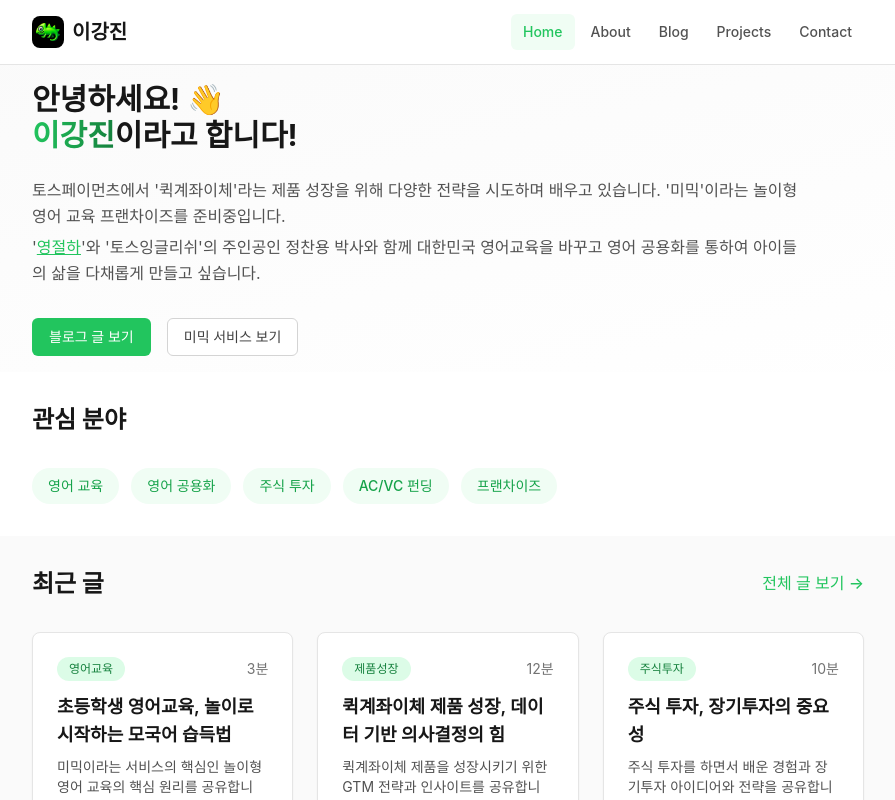
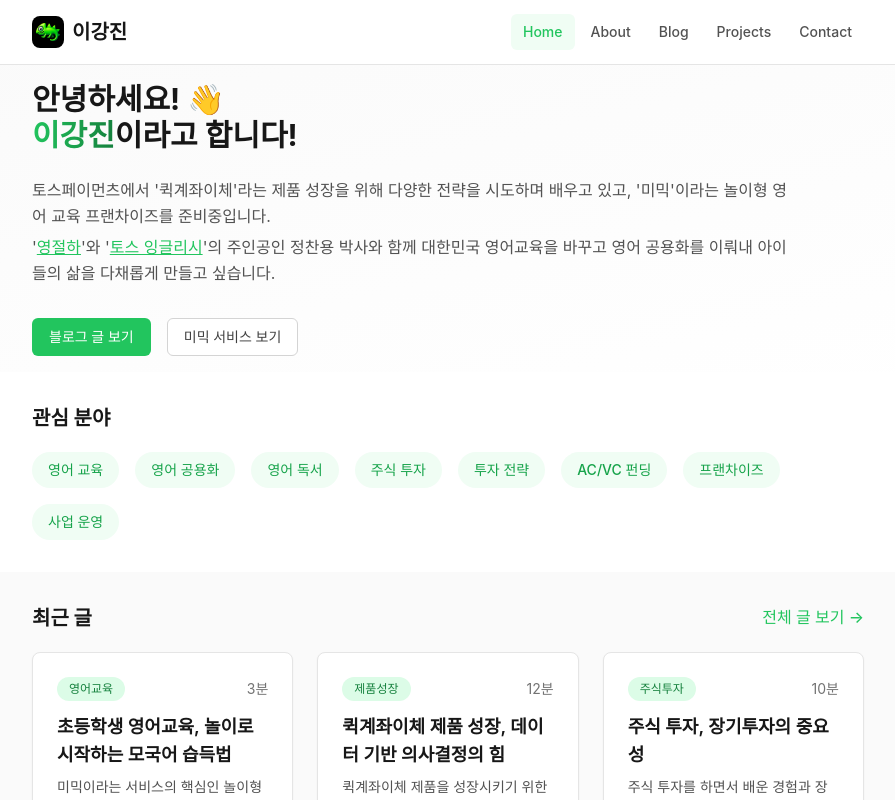
Before and after one commit to Wakeupjin/wakeupjin.github.io, a Next.js app: page / in a window 1280 px wide. Shown: the top 800 px of the page, without its empty margins (192-1087 px from the left). Built offline with nearby package versions, Linux system fonts and the light colour scheme.

Commit message:
Update blog: add 토스잉글리쉬 link, expand skills, adjust spacing

```diff
--- a/pages/index.tsx
+++ b/pages/index.tsx
@@ -33,7 +33,7 @@ const HomePage = () => {
   ];
 
   const skills = [
-    '영어 교육', '영어 공용화', '주식 투자', 'AC/VC 펀딩', '프랜차이즈'
+    '영어 교육', '영어 공용화', '영어 독서', '주식 투자', '투자 전략', 'AC/VC 펀딩', '프랜차이즈', '사업 운영'
   ];
 
   return (
@@ -47,10 +47,10 @@ const HomePage = () => {
               <span className="text-gradient">이강진</span>이라고 합니다!
             </h1>
             <div style={{ marginTop: '24px' }} className="text-m text-gray-600 mb-8 leading-relaxed">
-            <p>토스페이먼츠에서 '퀵계좌이체'라는 제품 성장을 위해 다양한 전략을 시도하며 배우고 있습니다.
+            <p>토스페이먼츠에서 '퀵계좌이체'라는 제품 성장을 위해 다양한 전략을 시도하며 배우고 있고,
               '미믹'이라는 놀이형 영어 교육 프랜차이즈를 준비중입니다.</p>
-               <p style={{ marginTop: '5px' }}>'<a href="https://namu.wiki/w/%EC%98%81%EC%96%B4%EA%B3%B5%EB%B6%80%20%EC%A0%88%EB%8C%80%EB%A1%9C%20%ED%95%98%EC%A7%80%EB%A7%88%EB%9D%BC!" target="_blank" rel="noopener noreferrer" className="text-primary-600 hover:text-primary-700 underline">영절하</a>'와 '토스잉글리쉬'의 주인공인 정찬용 박사와 함께
-               대한민국 영어교육을 바꾸고 영어 공용화를 통하여 아이들의 삶을 다채롭게 만들고 싶습니다.</p>
+               <p style={{ marginTop: '5px' }}>'<a href="https://namu.wiki/w/%EC%98%81%EC%96%B4%EA%B3%B5%EB%B6%80%20%EC%A0%88%EB%8C%80%EB%A1%9C%20%ED%95%98%EC%A7%80%EB%A7%88%EB%9D%BC!" target="_blank" rel="noopener noreferrer" className="text-primary-600 hover:text-primary-700 underline">영절하</a>'와 '<a href="https://www.veritas-a.com/news/articleView.html?idxno=4717" target="_blank" rel="noopener noreferrer" className="text-primary-600 hover:text-primary-700 underline">토스 잉글리시</a>'의 주인공인 정찬용 박사와 함께
+               대한민국 영어교육을 바꾸고 영어 공용화를 이뤄내 아이들의 삶을 다채롭게 만들고 싶습니다.</p>
             </div>
             <div className="flex flex-col sm:flex-row gap-4">
               <Link href="/blog" className="btn-primary">
@@ -67,8 +67,8 @@ const HomePage = () => {
       {/* Skills Section */}
       <section className="py-8 bg-white">
         <div className="container-custom">
-          <h2 className="text-2xl font-bold text-gray-900 mb-8">관심 분야</h2>
-          <div className="flex flex-wrap gap-3">
+          <h2 className="text-xl font-bold text-gray-900 mb-5">관심 분야</h2>
+          <div className="flex flex-wrap gap-4">
             {skills.map((skill) => (
               <span
                 key={skill}
@@ -84,8 +84,8 @@ const HomePage = () => {
       {/* Recent Posts Section */}
       <section className="py-8 bg-gray-50">
         <div className="container-custom">
-          <div className="flex justify-between items-center mb-8">
-            <h2 className="text-2xl font-bold text-gray-900">최근 글</h2>
+          <div className="flex justify-between items-center mb-5">
+            <h2 className="text-xl font-bold text-gray-900">최근 글</h2>
             <Link href="/blog" className="text-primary-600 hover:text-primary-700 font-medium">
               전체 글 보기 →
             </Link>
```
